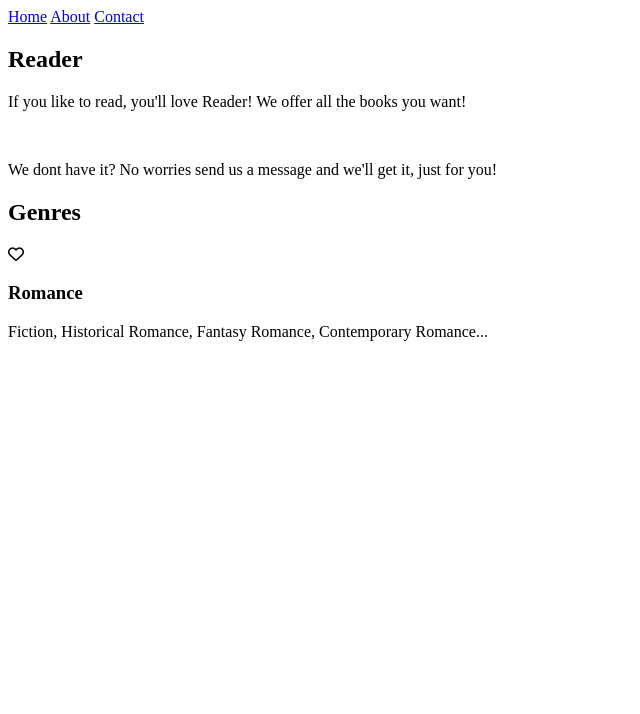
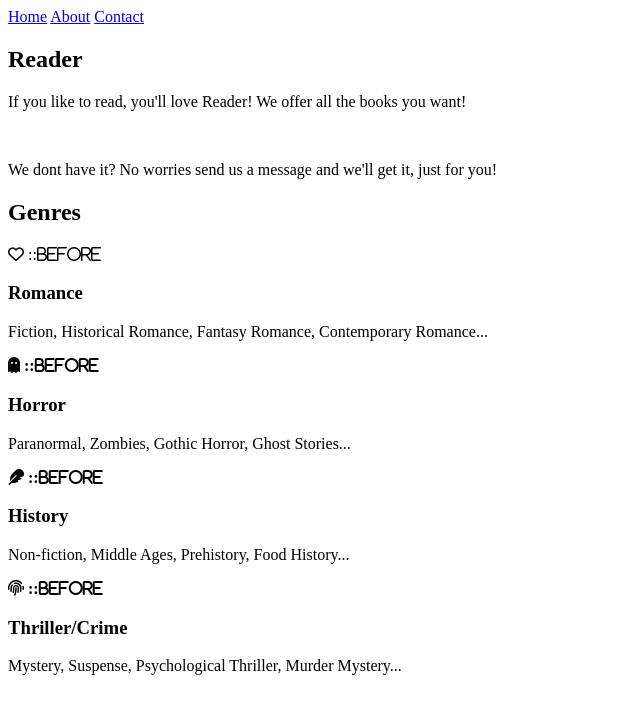
Before and after one commit to Karma-Soliman/Project-01-karma, a plain HTML site: page front.html in a window 1280 px wide. Shown: the whole page, without its empty margins (0-640 px from the left). Drawn offline with Linux system fonts and the light colour scheme.

Commit message:
update front.html

```diff
--- a/front.html
+++ b/front.html
@@ -4,6 +4,7 @@
     <meta charset="UTF-8">
     <meta name="viewport" content="width=device-width, initial-scale=1.0">
     <link rel="stylesheet" href="https://cdnjs.cloudflare.com/ajax/libs/font-awesome/6.5.0/css/all.min.css">
+    <link rel="stylesheet" href="style.css">
     <title>simple</title>
     <nav>
         <a class="logo" href></a>
@@ -25,9 +26,35 @@
         <h1>Genres</h1>
             <div class="genre_container">
                 <article>
-                    <i class="fa-regular fa-heart"></i>
+                    <i class="fa-regular fa-heart">
+                        ::before
+                    </i>
                     <h3> Romance</h3>
                     <p>Fiction, Historical Romance, Fantasy Romance, Contemporary Romance...</p>
+                </article>
+
+                <article>
+                    <i class="fa-solid fa-ghost">
+                        ::before
+                    </i>
+                    <h3> Horror</h3>
+                    <p>Paranormal, Zombies, Gothic Horror, Ghost Stories...</p>
+                </article>
+
+                <article>
+                    <i class="fa-solid fa-feather">
+                        ::before
+                    </i>
+                    <h3> History</h3>
+                    <p>Non-fiction, Middle Ages, Prehistory, Food History...</p>
+                </article>
+
+                <article>
+                    <i class="fa-solid fa-fingerprint">
+                        ::before
+                    </i>
+                    <h3> Thriller/Crime</h3>
+                    <p>Mystery, Suspense, Psychological Thriller, Murder Mystery...</p>
                 </article>
 
             </div>
```
Also changed, not shown: style.css (added).
